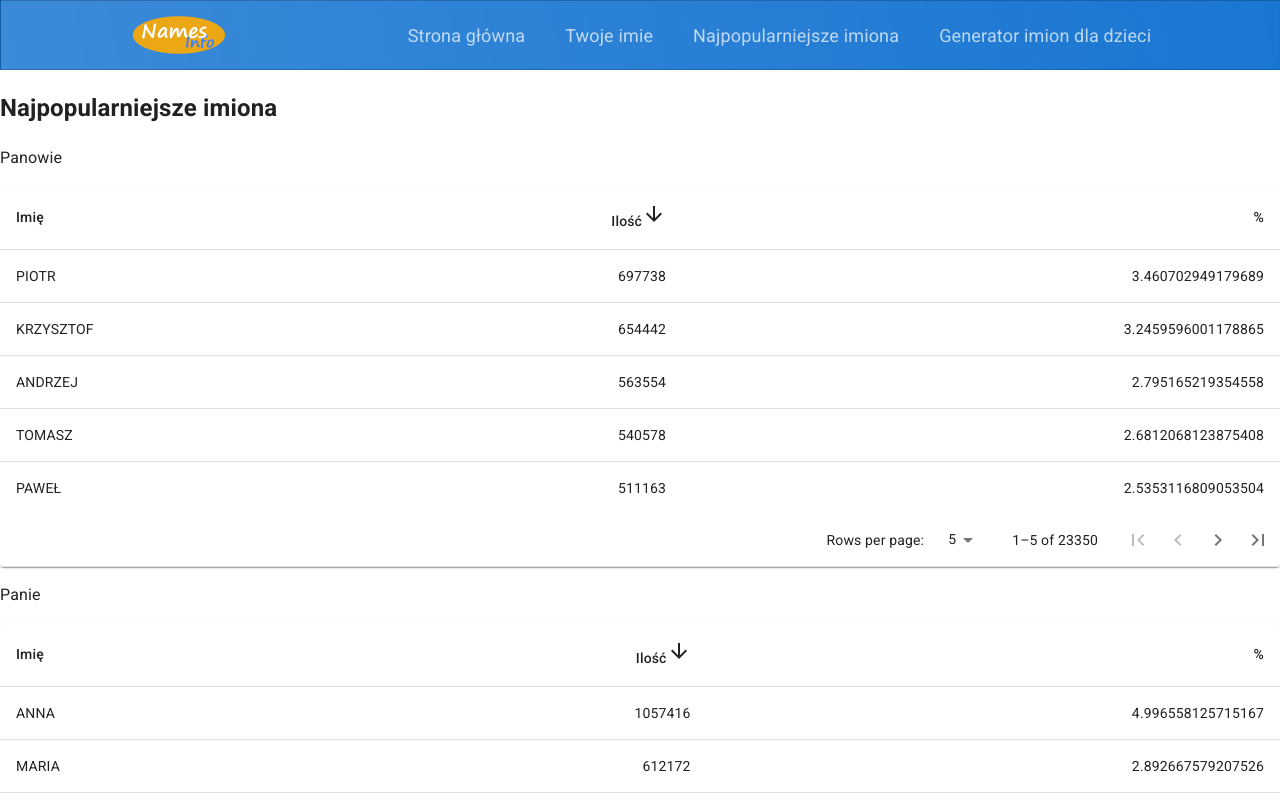
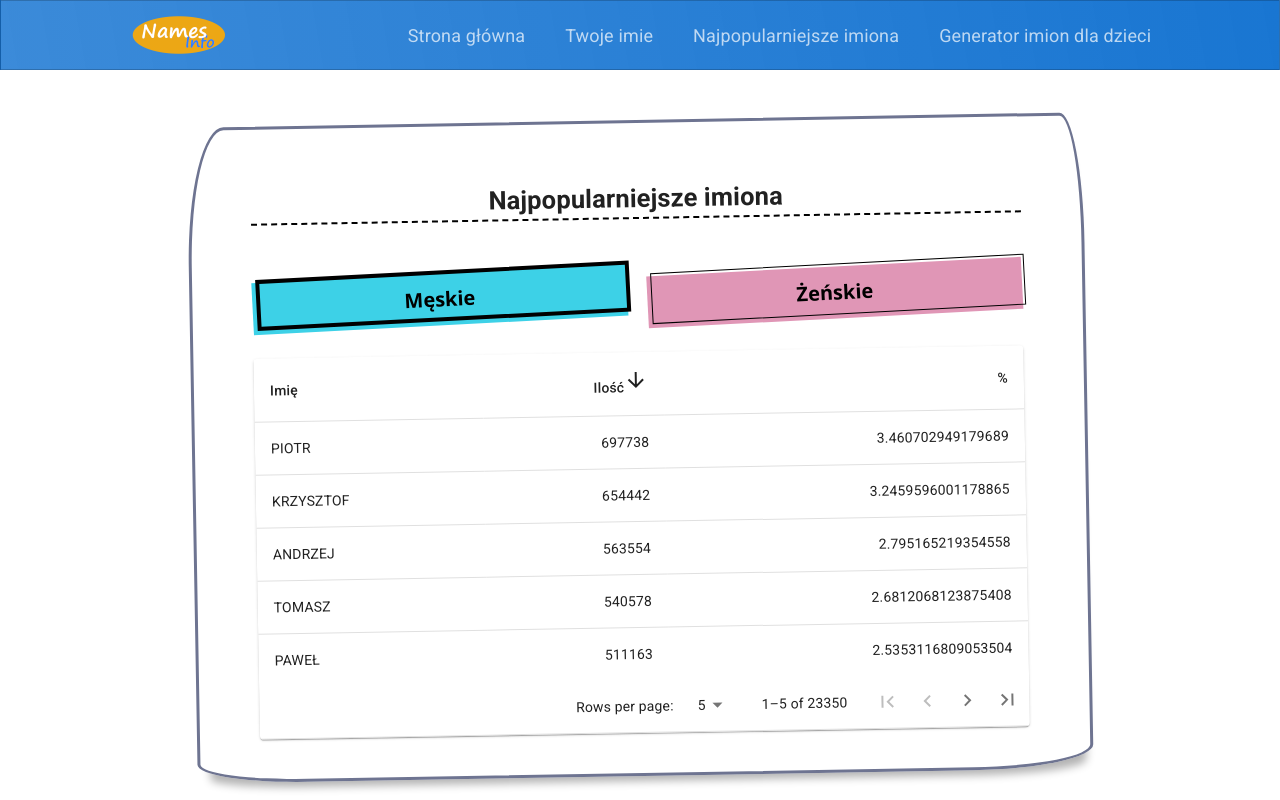
Before and after one commit to andro2ss/names_app, a React (Create React App) app: page /Najpopularniejszeimiona in a window 1280 px wide. Shown: the top 800 px of the page. Built offline with nearby package versions, Linux system fonts and the light colour scheme.

Commit message:
styled page container in app.js , fixed double container style in home page, aplha version style in topNames done

```diff
--- a/src/App.css
+++ b/src/App.css
@@ -1,38 +1,38 @@
-.App {
-  text-align: center;
-}
+/*.App {*/
+/*  text-align: center;*/
+/*}*/
 
-.App-logo {
-  height: 40vmin;
-  pointer-events: none;
-}
+/*.App-logo {*/
+/*  height: 40vmin;*/
+/*  pointer-events: none;*/
+/*}*/
 
-@media (prefers-reduced-motion: no-preference) {
-  .App-logo {
-    animation: App-logo-spin infinite 20s linear;
-  }
-}
+/*@media (prefers-reduced-motion: no-preference) {*/
+/*  .App-logo {*/
+/*    animation: App-logo-spin infinite 20s linear;*/
+/*  }*/
+/*}*/
 
-.App-header {
-  background-color: #282c34;
-  min-height: 100vh;
-  display: flex;
-  flex-direction: column;
-  align-items: center;
-  justify-content: center;
-  font-size: calc(10px + 2vmin);
-  color: white;
-}
+/*.App-header {*/
+/*  background-color: #282c34;*/
+/*  min-height: 100vh;*/
+/*  display: flex;*/
+/*  flex-direction: column;*/
+/*  align-items: center;*/
+/*  justify-content: center;*/
+/*  font-size: calc(10px + 2vmin);*/
+/*  color: white;*/
+/*}*/
 
-.App-link {
-  color: #61dafb;
-}
+/*.App-link {*/
+/*  color: #61dafb;*/
+/*}*/
 
-@keyframes App-logo-spin {
-  from {
-    transform: rotate(0deg);
-  }
-  to {
-    transform: rotate(360deg);
-  }
-}
+/*@keyframes App-logo-spin {*/
+/*  from {*/
+/*    transform: rotate(0deg);*/
+/*  }*/
+/*  to {*/
+/*    transform: rotate(360deg);*/
+/*  }*/
+/*}*/
--- a/src/App.js
+++ b/src/App.js
@@ -1,4 +1,4 @@
-import "./App.css";
+import "./App.scss";
 import { Routes, Route } from "react-router-dom";
 import Home from "./components/pages/Home/Home";
 import TopNames from "./components/pages/TopNames/TopNames";
@@ -71,7 +71,7 @@ function App() {
         />
       </header>
       <main>
-        <div>
+        <div className="page__container">
           <Routes>
             <Route path="/" element={<Home />} />
             <Route
--- /dev/null
+++ b/src/App.scss
@@ -0,0 +1,34 @@
+.page__container {
+  animation: jackInTheBox;
+  animation-duration: 1s;
+  box-sizing: border-box;
+  height: 100%;
+  font-family: Roboto, Helvetica, Arial, sans-serif;
+  flex-direction: column;
+  border-top-left-radius: 37px 140px;
+  border-top-right-radius: 23px 130px;
+  border-bottom-left-radius: 110px 19px;
+  border-bottom-right-radius: 120px 24px;
+  display: block;
+  position: relative;
+  border: solid 3px #6e7491;
+  padding: 40px 60px;
+  //max-width: 800px;
+  width: 70%;
+  margin: 50px auto 0;
+  font-size: 17px;
+  line-height: 28px;
+  transform: rotate(-1deg);
+  box-shadow: 3px 15px 8px -10px rgba(0, 0, 0, 0.3);
+  transition: all 0.13s ease-in;
+
+  &:hover {
+    transform: translateY(-10px) rotate(1deg);
+    box-shadow: 3px 15px 8px -10px rgba(0, 0, 0, 0.3);
+  }
+
+  @media screen and (max-width: 1175px) {
+    margin: 50px auto 0;
+    width: 90%;
+  }
+}
--- a/src/components/pages/Home/Home.js
+++ b/src/components/pages/Home/Home.js
@@ -3,12 +3,12 @@ import React from "react";
 import "./Home.scss";
 function Home(props) {
   return (
-    <div className="home__container animate__animated animate__jackInTheBox">
+    <div className="home">
       <div className="box">
         <h1 className="title">Names Info</h1>
         <h3 className="description"> Miło że jesteś z nami !!!</h3>
-        <p className="description">Z nami możesz:</p>
         <ul className="list">
+          <p className="description">Z nami możesz:</p>
           <li className="list__item">
             Sprawdzić ilu jest Twoich imienników, zarejestrowanych w Polsce. O
             globalnym zasięgu możemy pomażyć :)
--- a/src/components/pages/Home/Home.scss
+++ b/src/components/pages/Home/Home.scss
@@ -1,29 +1,8 @@
-.home__container {
-  box-sizing: border-box;
-  height: 100%;
-  font-family: Roboto, Helvetica, Arial, sans-serif;
-  flex-direction: column;
-  border-top-left-radius: 37px 140px;
-  border-top-right-radius: 23px 130px;
-  border-bottom-left-radius: 110px 19px;
-  border-bottom-right-radius: 120px 24px;
-  display: block;
-  position: relative;
-  border: solid 3px #6e7491;
-  padding: 40px 60px;
-  max-width: 800px;
-  width: 70%;
-  margin: 50px auto 0;
-  font-size: 17px;
-  line-height: 28px;
-  transform: rotate(-1deg);
-  box-shadow: 3px 15px 8px -10px rgba(0, 0, 0, 0.3);
-  transition: all 0.13s ease-in;
 
-  &:hover {
-    transform: translateY(-10px) rotate(1deg);
-    box-shadow: 3px 15px 8px -10px rgba(0, 0, 0, 0.3);
-  }
+
+.home {
+  animation: fadeIn;
+  animation-duration: 1500ms;
 
   .box {
     display: flex;
@@ -43,8 +22,12 @@
     .list {
       list-style-type: none;
 
+      .description {
+        margin-left: -5%;
+      }
+
       .list__item {
-        padding-bottom: 15px;
+        padding: 15px 0;
       }
     }
 
@@ -52,8 +35,5 @@
       align-self: end;
     }
   }
-  @media screen and (max-width: 1175px){
-    margin: 50px auto 0;
-    width: 90%;
-  }
+
 }
--- a/src/components/pages/TopNames/TopNames.js
+++ b/src/components/pages/TopNames/TopNames.js
@@ -1,13 +1,42 @@
 import React from "react";
 import BasicTable from "../../common/items/Table";
+import "./TopNames.scss";
 
 function TopNames({ status, arrays, counters }) {
+  const handleClick = (e) => {
+    if (e.target.innerText === "Męskie") {
+      document.querySelector(".box--menu").firstChild.classList.add("active");
+      document.querySelector(".box--menu").lastChild.classList.remove("active");
+      document.querySelector(".tables__box").firstChild.classList.add("active");
+      document
+        .querySelector(".tables__box")
+        .lastChild.classList.remove("active");
+    } else {
+      document
+        .querySelector(".box--menu")
+        .firstChild.classList.remove("active");
+      document.querySelector(".box--menu").lastChild.classList.add("active");
+      document
+        .querySelector(".tables__box")
+        .firstChild.classList.remove("active");
+      document.querySelector(".tables__box").lastChild.classList.add("active");
+    }
+  };
+
   return (
     <>
       <div className="topNames">
-        <h2>Najpopularniejsze imiona</h2>
-        <div>
-          <p>Panowie</p>
+        <h2 className="title">Najpopularniejsze imiona</h2>
+        <div className="box--menu">
+          <button className="button--gender active" onClick={handleClick}>
+            Męskie
+          </button>
+          <button className="button--gender" onClick={handleClick}>
+            Żeńskie
+          </button>
+        </div>
+        <div className="tables__box">
+          <div className="table active">
             <BasicTable
               status={status}
               arrays={arrays}
@@ -15,7 +44,8 @@ function TopNames({ status, arrays, counters }) {
               selectedArr={0}
               rangeFilter={[0, 100]}
             />
-          <p>Panie</p>
+          </div>
+          <div className="table">
             <BasicTable
               status={status}
               arrays={arrays}
@@ -25,6 +55,7 @@ function TopNames({ status, arrays, counters }) {
             />
           </div>
         </div>
+      </div>
     </>
   );
 }
--- /dev/null
+++ b/src/components/pages/TopNames/TopNames.scss
@@ -0,0 +1,97 @@
+.topNames {
+  animation: fadeIn;
+  animation-duration: 1500ms;
+  display: flex;
+  flex-direction: column;
+
+  .title {
+    align-self: center;
+    text-align: center;
+    border-bottom: 2px dashed black;
+    padding-bottom: 5px;
+    width: 100%
+  }
+
+  .box--menu {
+    display: flex;
+    row-gap: 20px;
+    column-gap: 20px;
+    justify-content: space-around;
+    margin: 30px 0;
+
+    .button--gender {
+      background-color: #e096b6;
+
+      &:first-child {
+        background: #3DD1E7;
+      }
+
+      border: 0 solid #E5E7EB;
+      box-sizing: border-box;
+      color: #000000;
+      display: flex;
+      font-family: ui-sans-serif, system-ui, -apple-system, system-ui, "Segoe UI", Roboto, "Helvetica Neue", Arial, "Noto Sans", sans-serif, "Apple Color Emoji", "Segoe UI Emoji", "Segoe UI Symbol", "Noto Color Emoji";
+      font-size: 1rem;
+      font-weight: 700;
+      justify-content: center;
+      line-height: 1.75rem;
+      padding: .75rem 1.65rem;
+      position: relative;
+      text-align: center;
+      text-decoration: none #000000 solid;
+      text-decoration-thickness: auto;
+      width: 100%;
+      max-width: 460px;
+      position: relative;
+      cursor: pointer;
+      transform: rotate(-2deg);
+      user-select: none;
+      -webkit-user-select: none;
+      touch-action: manipulation;
+    }
+
+    .button--gender:focus {
+      outline: 0;
+    }
+
+    .button--gender:after {
+      content: '';
+      position: absolute;
+      border: 1px solid #000000;
+      bottom: 4px;
+      left: 4px;
+      width: calc(100% - 1px);
+      height: calc(100% - 1px);
+    }
+
+    .active.button--gender:after {
+      border: 4px solid #000000;
+    }
+
+    .button--gender:hover:after {
+      bottom: 2px;
+      left: 2px;
+    }
+
+    @media (min-width: 768px) {
+      .button--gender {
+        padding: .75rem 3rem;
+        font-size: 1.25rem;
+      }
+    }
+  }
+
+  .tables__box {
+    display: flex;
+    flex-direction: column;
+
+
+    .table {
+      display: none;
+    }
+
+    .active {
+      display: block;
+    }
+  }
+}
```
Lines whose indentation alone changed are shown as unchanged.
